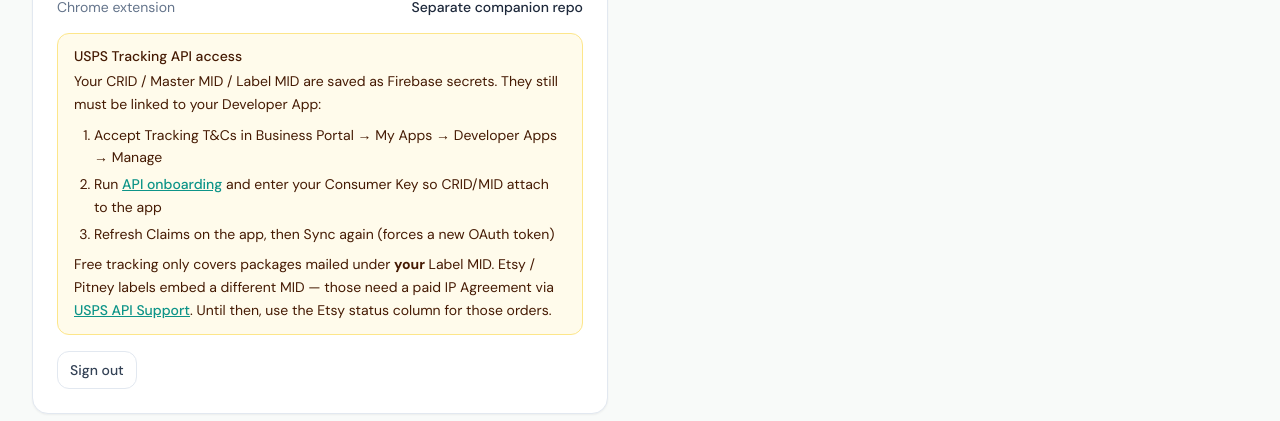
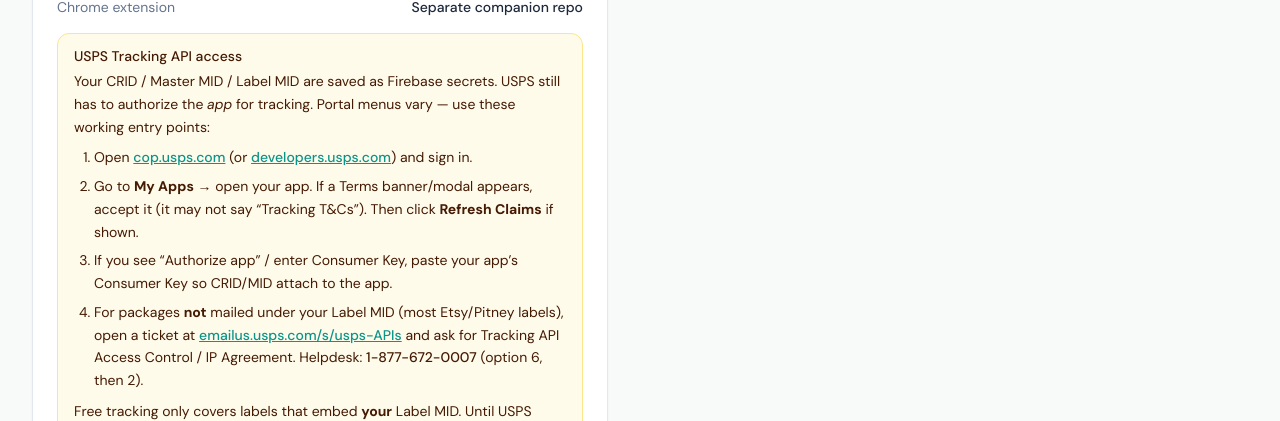
Before and after one commit to engrsyednaqvi/tracking-hub-webapp, a React (Vite) app: page /tracking-hub-webapp/settings in a window 1280 px wide. Shown: the part 531-952 px from the top of the page. Built offline with nearby package versions, Linux system fonts and the light colour scheme; no server answers; the database is empty; sample sign-in values are in the browser's storage.

Commit message:
Update USPS portal setup guidance with working COP links.
Co-authored-by: Cursor <cursoragent@cursor.com>

```diff
--- a/src/pages/SettingsPage.tsx
+++ b/src/pages/SettingsPage.tsx
@@ -40,39 +40,59 @@ export function SettingsPage() {
       <div className="rounded-xl border border-amber-200 bg-amber-50 px-4 py-3 text-sm text-amber-950">
         <p className="font-medium">USPS Tracking API access</p>
         <p className="mt-1 leading-relaxed">
-          Your CRID / Master MID / Label MID are saved as Firebase secrets. They still must be
-          linked to your Developer App:
+          Your CRID / Master MID / Label MID are saved as Firebase secrets. USPS still has to
+          authorize the <em>app</em> for tracking. Portal menus vary — use these working entry
+          points:
         </p>
-        <ol className="mt-2 list-decimal space-y-1 pl-5 leading-relaxed">
+        <ol className="mt-2 list-decimal space-y-1.5 pl-5 leading-relaxed">
           <li>
-            Accept Tracking T&amp;Cs in Business Portal → My Apps → Developer Apps → Manage
-          </li>
-          <li>
-            Run{' '}
+            Open{' '}
             <a
-              href="https://cop.usps.com/navigator?wf=apionboarding"
+              href="https://cop.usps.com"
               target="_blank"
               rel="noreferrer"
               className="font-medium text-brand underline"
             >
-              API onboarding
+              cop.usps.com
             </a>{' '}
-            and enter your Consumer Key so CRID/MID attach to the app
+            (or{' '}
+            <a
+              href="https://developers.usps.com"
+              target="_blank"
+              rel="noreferrer"
+              className="font-medium text-brand underline"
+            >
+              developers.usps.com
+            </a>
+            ) and sign in.
           </li>
-          <li>Refresh Claims on the app, then Sync again (forces a new OAuth token)</li>
+          <li>
+            Go to <strong>My Apps</strong> → open your app. If a Terms banner/modal appears,
+            accept it (it may not say “Tracking T&amp;Cs”). Then click{' '}
+            <strong>Refresh Claims</strong> if shown.
+          </li>
+          <li>
+            If you see “Authorize app” / enter Consumer Key, paste your app’s Consumer Key so
+            CRID/MID attach to the app.
+          </li>
+          <li>
+            For packages <strong>not</strong> mailed under your Label MID (most Etsy/Pitney
+            labels), open a ticket at{' '}
+            <a
+              href="https://emailus.usps.com/s/usps-APIs"
+              target="_blank"
+              rel="noreferrer"
+              className="font-medium text-brand underline"
+            >
+              emailus.usps.com/s/usps-APIs
+            </a>{' '}
+            and ask for Tracking API Access Control / IP Agreement. Helpdesk:{' '}
+            <span className="font-medium">1-877-672-0007</span> (option 6, then 2).
+          </li>
         </ol>
         <p className="mt-2 leading-relaxed">
-          Free tracking only covers packages mailed under <strong>your</strong> Label MID. Etsy /
-          Pitney labels embed a different MID — those need a paid IP Agreement via{' '}
-          <a
-            href="https://emailus.usps.com/s/usps-APIs"
-            target="_blank"
-            rel="noreferrer"
-            className="font-medium text-brand underline"
-          >
-            USPS API Support
-          </a>
-          . Until then, use the Etsy status column for those orders.
+          Free tracking only covers labels that embed <strong>your</strong> Label MID. Until USPS
+          approves broader access, use the Etsy status column for Etsy-bought postage.
         </p>
       </div>
 
```
